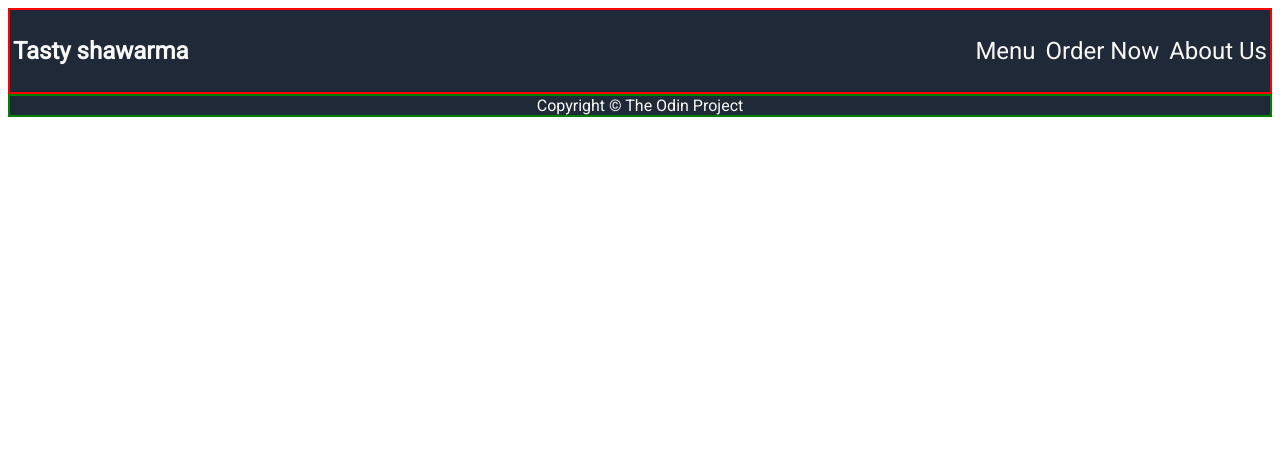
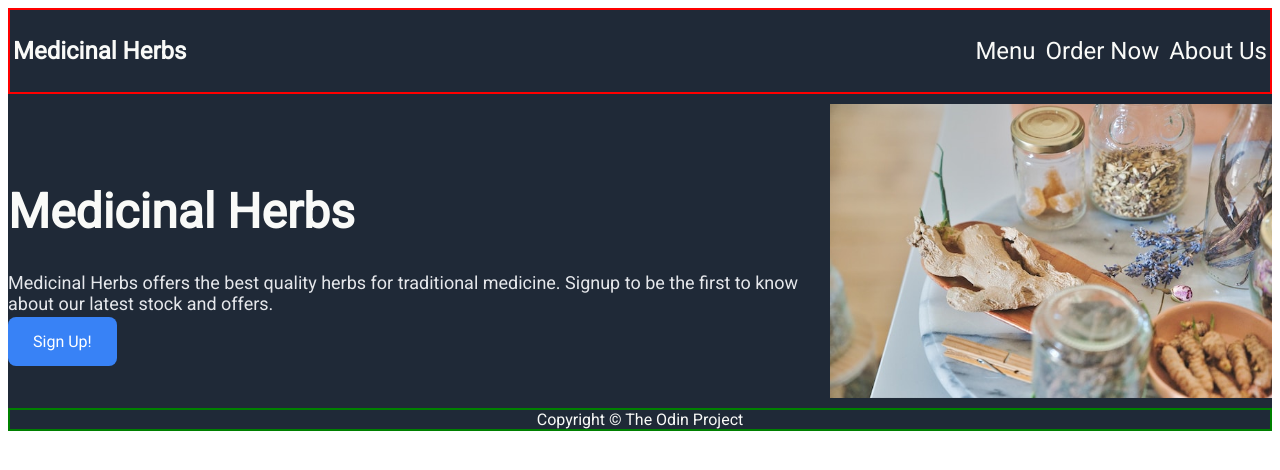
Before and after one commit to TLJB21/landing-page, a plain HTML site: page index.html in a window 1280 px wide. Drawn offline with Linux system fonts and the light colour scheme.

Commit message:
Added hero

```diff
--- a/index.html
+++ b/index.html
@@ -9,12 +9,20 @@
 </head>
 <body>
     <div class="top">
-     <div class="logo">Tasty shawarma</div>
-     <ul class="menu">
-       <li><a href="#">Menu</a></li>
-       <li><a href="#">Order Now</a></li>
-       <li><a href="#">About Us</a></li>
-     </ul>
+        <div class="logo">Medicinal Herbs</div>
+        <ul class="menu">
+        <li><a href="#">Menu</a></li>
+        <li><a href="#">Order Now</a></li>
+        <li><a href="#">About Us</a></li>
+        </ul>
+    </div>
+    <div class="intro">
+        <div class="hero">
+            <h1 class="about">Medicinal Herbs</h1>
+            <p class="info">Medicinal Herbs offers the best quality herbs for traditional medicine. Signup to be the first to know about our latest stock and offers.</p>
+            <a href = "#" style="button">Sign Up!</a>
+        </div>
+        <img class="ow" src="./images/image01.jpg">
     </div>
     <div class="footer">Copyright © The Odin Project</div>
 
--- a/style.css
+++ b/style.css
@@ -35,6 +35,43 @@
 
 }
 
+.intro {
+    display: flex;
+    justify-content: space-between;
+    align-items: center;
+    background-color:  #1F2937;
+    font-family: Roboto;
+    padding-top: 10px;
+    padding-bottom: 10px;
+}
+
+
+
+.intro h1 {
+    font-weight: 800;
+    font-size:48px;
+    color: #F9FAF8;
+}
+
+
+.intro p {
+    font-size:18px;
+    color: #e5e7eb;
+}
+
+.intro a {
+    text-decoration: none;
+    background-color: #3882F6;
+    padding: 15px 25px;
+    border-radius: 8px;
+    color: white;
+}
+
+.intro img {
+    width: 35%;
+    height:35%;
+}
+
 .footer {
     display: flex;
     justify-content: center;
```
Also changed, not shown: images/image01.jpg (added), 2 other files.
